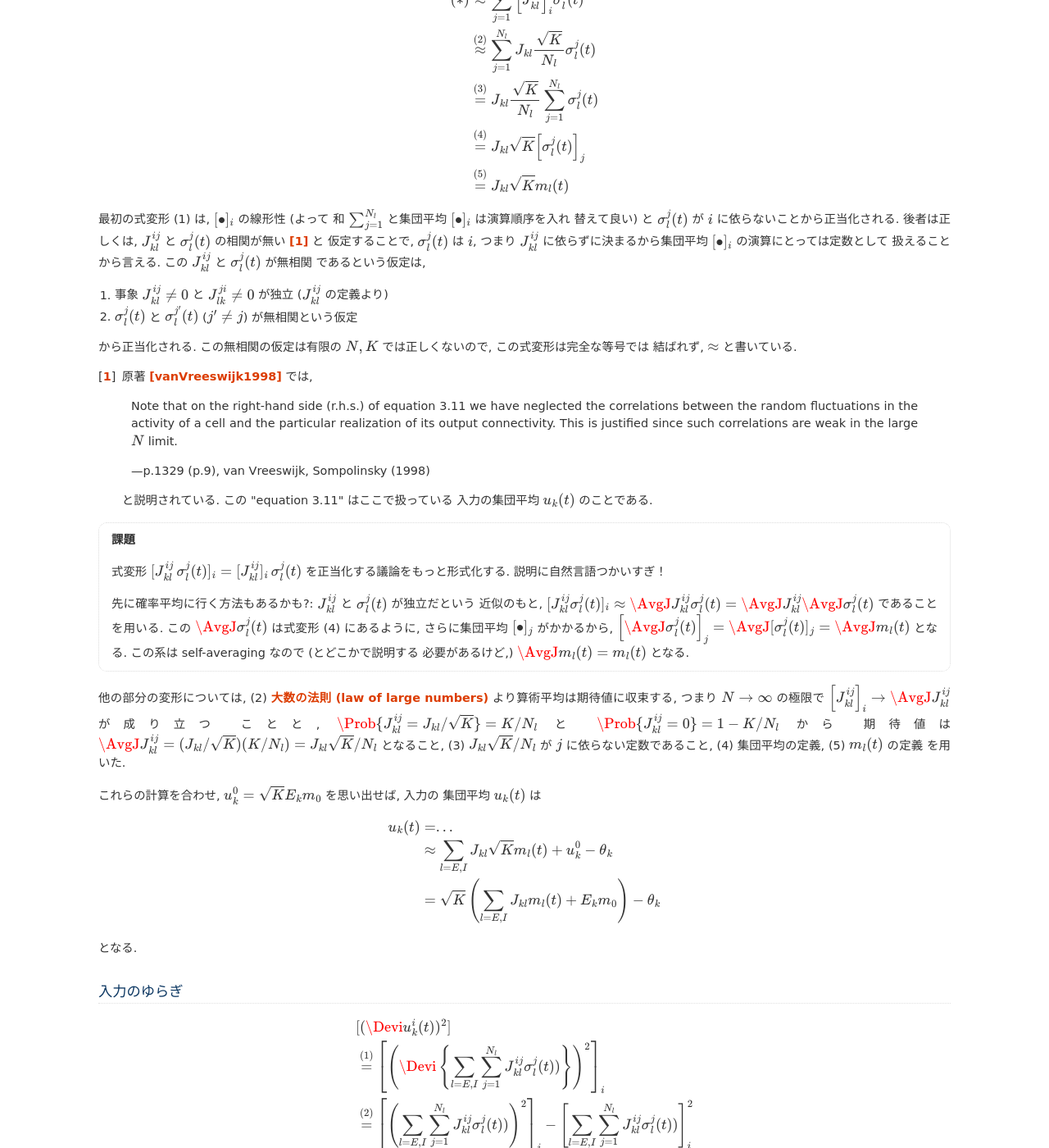
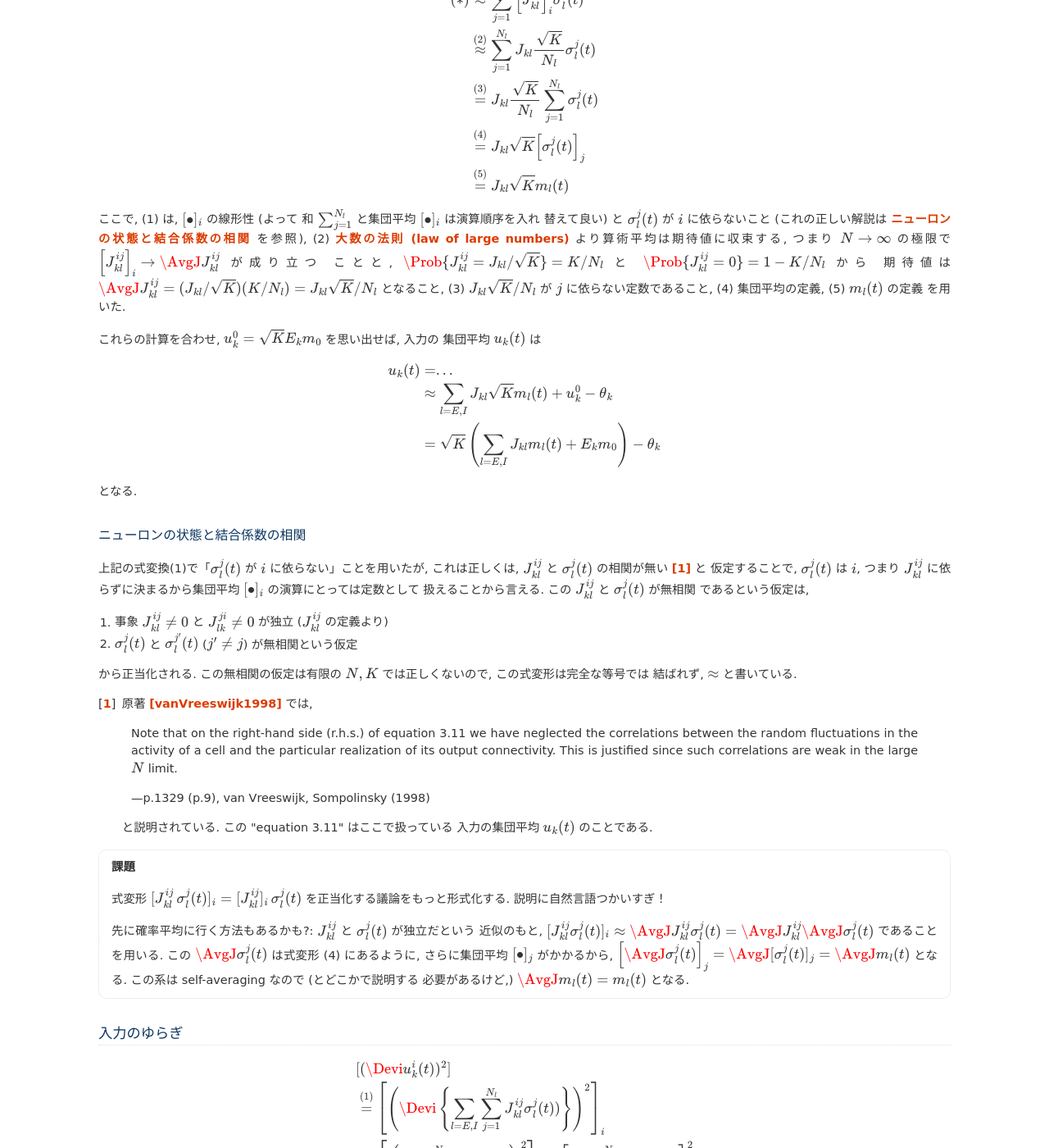
Before and after one commit to tkf/balance-tutorial-ja, a Sphinx documentation site: the page built from source/binary_network/fluctuations_of_input.rst, in a window 1280 px wide and 1400 px high, scrolled down 753 px. Shown: the whole window at 82% size. Built offline with Sphinx 7.4.7, drawn with Linux system fonts in a browser that asks for light colours; formulas are drawn with MathJax 3.

Commit message:
"ニューロンの状態と結合係数の相関" を節にして, リンクを楽に

```diff
--- a/source/binary_network/fluctuations/quenched_fluctuations.rst
+++ b/source/binary_network/fluctuations/quenched_fluctuations.rst
@@ -98,7 +98,7 @@
 (1) :math:`\Devi(x + \text{const.}) = \Devi x`,
 (2) 定義 :math:`m_l^j = \Avg{\sigma_l^j(t)}_t`,
 (3) 偏差 :math:`\Devi` の定義,
-(4) [todo: :ref:`fluctuations-of-input` の該当部分にリンク],
+(4) :ref:`correlations-of-sigmaj-and-jij` の議論,
 (5) :math:`\sum_{j=1}^{N_l} m_l^j = N_l N_l^{-1} \sum_{j=1}^{N_l} m_l^j
 = N_l [m_l^{j''}]_{j''}` であり, :math:`N_l = \sum_{j=1}^{N_l} 1`
 なので, 結局 :math:`... = \sum_{j=1}^{N_l} [m_l^{j''}]_{j''}`,
--- a/source/binary_network/fluctuations_of_input.rst
+++ b/source/binary_network/fluctuations_of_input.rst
@@ -86,10 +86,50 @@
    & \overset{(5)} =
      J_{kl} \sqrt K m_l(t)
 
-最初の式変形 (1) は, :math:`[ \bullet ]_i` の線形性 (よって
+ここで,
+(1) は, :math:`[ \bullet ]_i` の線形性 (よって
 和 :math:`\sum_{j=1}^{N_l}` と集団平均 :math:`[ \bullet ]_i` は演算順序を入れ
-替えて良い) と :math:`\sigma_l^j(t)` が :math:`i` に依らないことから正当化される.
-後者は正しくは, :math:`J_{kl}^{ij}` と :math:`\sigma_l^j(t)` の相関が無い [#]_ と
+替えて良い) と :math:`\sigma_l^j(t)` が :math:`i` に依らないこと
+(これの正しい解説は :ref:`correlations-of-sigmaj-and-jij` を参照),
+(2) :ref:`lln` より算術平均は期待値に収束する, つまり :math:`N \to \infty`
+の極限で :math:`\left[ J_{kl}^{ij} \right]_i \to \AvgJ{J_{kl}^{ij}}` が成り立つ
+ことと, :math:`\Prob \{ J_{kl}^{ij} = {J_{kl}}/{\sqrt K}\} = {K}/{N_l}`
+と :math:`\Prob \{ J_{kl}^{ij} = 0\} = 1 - {K}/{N_l}` から
+期待値は :math:`\AvgJ{J_{kl}^{ij}} = ({J_{kl}}/{\sqrt K}) ({K}/{N_l})
+= J_{kl} {\sqrt K}/{N_l}` となること,
+(3) :math:`J_{kl} \sqrt K / N_l` が :math:`j` に依らない定数であること,
+(4) 集団平均の定義,
+(5) :math:`m_l(t)` の定義
+を用いた.
+
+これらの計算を合わせ, :math:`u_k^0 = \sqrt K E_k m_0` を思い出せば, 入力の
+集団平均 :math:`u_k(t)` は
+
+.. math::
+
+   u_k(t)
+   & = ...
+   \\
+   & \approx
+     \sum_{l = E, I} J_{kl} \sqrt K m_l(t)
+     + u_k^0 - \theta_k
+   \\
+   & =
+     \sqrt K \left(
+       \sum_{l = E, I} J_{kl} m_l(t) + E_k m_0
+     \right)
+     - \theta_k
+
+となる.
+
+
+.. _correlations-of-sigmaj-and-jij:
+
+ニューロンの状態と結合係数の相関
+--------------------------------
+
+上記の式変換(1)で「:math:`\sigma_l^j(t)` が :math:`i` に依らない」ことを用いたが,
+これは正しくは, :math:`J_{kl}^{ij}` と :math:`\sigma_l^j(t)` の相関が無い [#]_ と
 仮定することで, :math:`\sigma_l^j(t)` は :math:`i`, つまり :math:`J_{kl}^{ij}`
 に依らずに決まるから集団平均 :math:`[ \bullet ]_i` の演算にとっては定数として
 扱えることから言える. この :math:`J_{kl}^{ij}` と :math:`\sigma_l^j(t)` が無相関
@@ -132,38 +172,6 @@
    :math:`\left[ \AvgJ{\sigma_l^j(t)} \right]_j = \AvgJ{[\sigma_l^j(t)]_j}
    = \AvgJ{m_l(t)}` となる. この系は self-averaging なので (とどこかで説明する
    必要があるけど,) :math:`\AvgJ{m_l(t)} = m_l(t)` となる.
-
-他の部分の変形については,
-(2) :ref:`lln` より算術平均は期待値に収束する, つまり :math:`N \to \infty`
-の極限で :math:`\left[ J_{kl}^{ij} \right]_i \to \AvgJ{J_{kl}^{ij}}` が成り立つ
-ことと, :math:`\Prob \{ J_{kl}^{ij} = {J_{kl}}/{\sqrt K}\} = {K}/{N_l}`
-と :math:`\Prob \{ J_{kl}^{ij} = 0\} = 1 - {K}/{N_l}` から
-期待値は :math:`\AvgJ{J_{kl}^{ij}} = ({J_{kl}}/{\sqrt K}) ({K}/{N_l})
-= J_{kl} {\sqrt K}/{N_l}` となること,
-(3) :math:`J_{kl} \sqrt K / N_l` が :math:`j` に依らない定数であること,
-(4) 集団平均の定義,
-(5) :math:`m_l(t)` の定義
-を用いた.
-
-これらの計算を合わせ, :math:`u_k^0 = \sqrt K E_k m_0` を思い出せば, 入力の
-集団平均 :math:`u_k(t)` は
-
-.. math::
-
-   u_k(t)
-   & = ...
-   \\
-   & \approx
-     \sum_{l = E, I} J_{kl} \sqrt K m_l(t)
-     + u_k^0 - \theta_k
-   \\
-   & =
-     \sqrt K \left(
-       \sum_{l = E, I} J_{kl} m_l(t) + E_k m_0
-     \right)
-     - \theta_k
-
-となる.
 
 
 入力のゆらぎ
```
